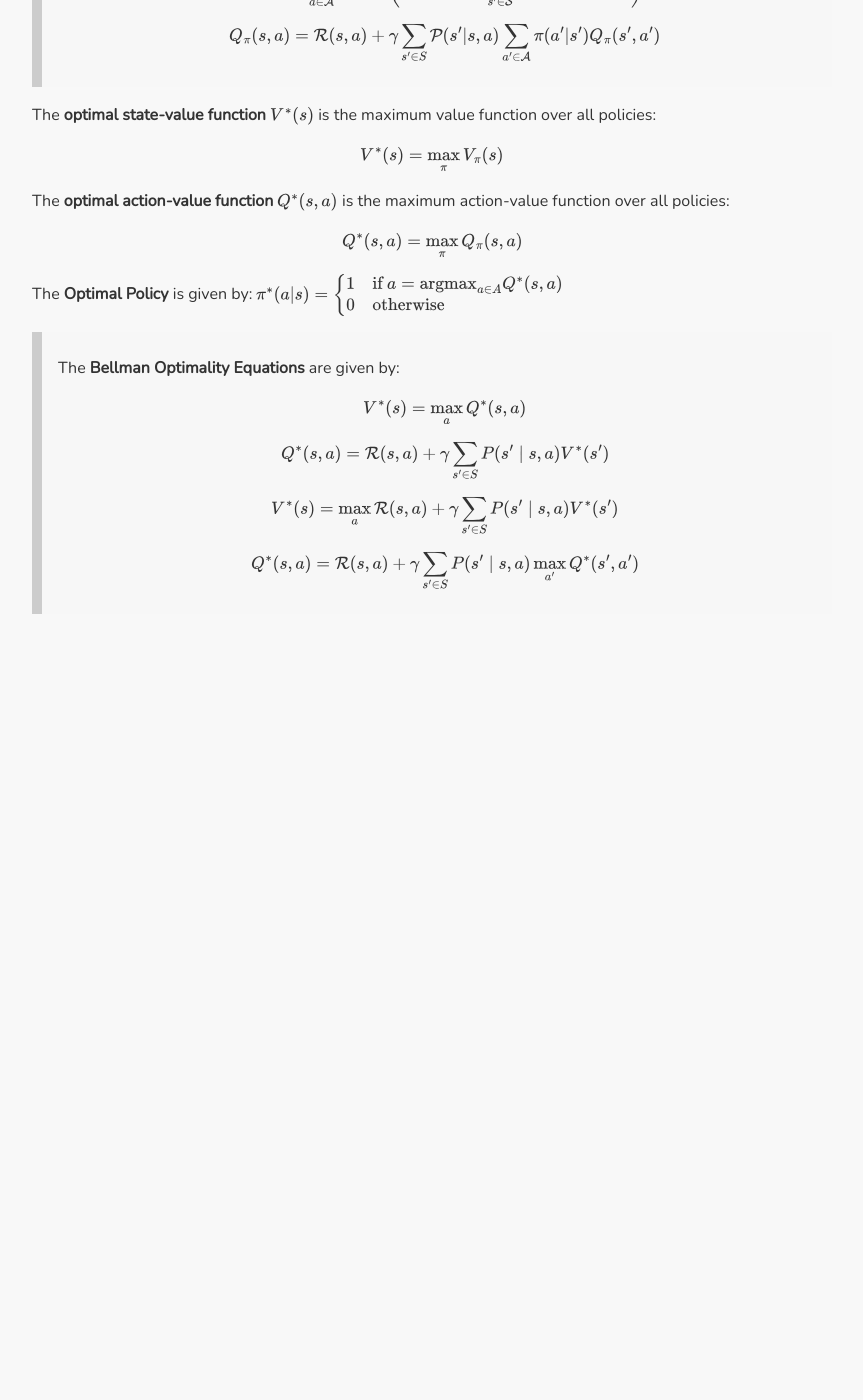
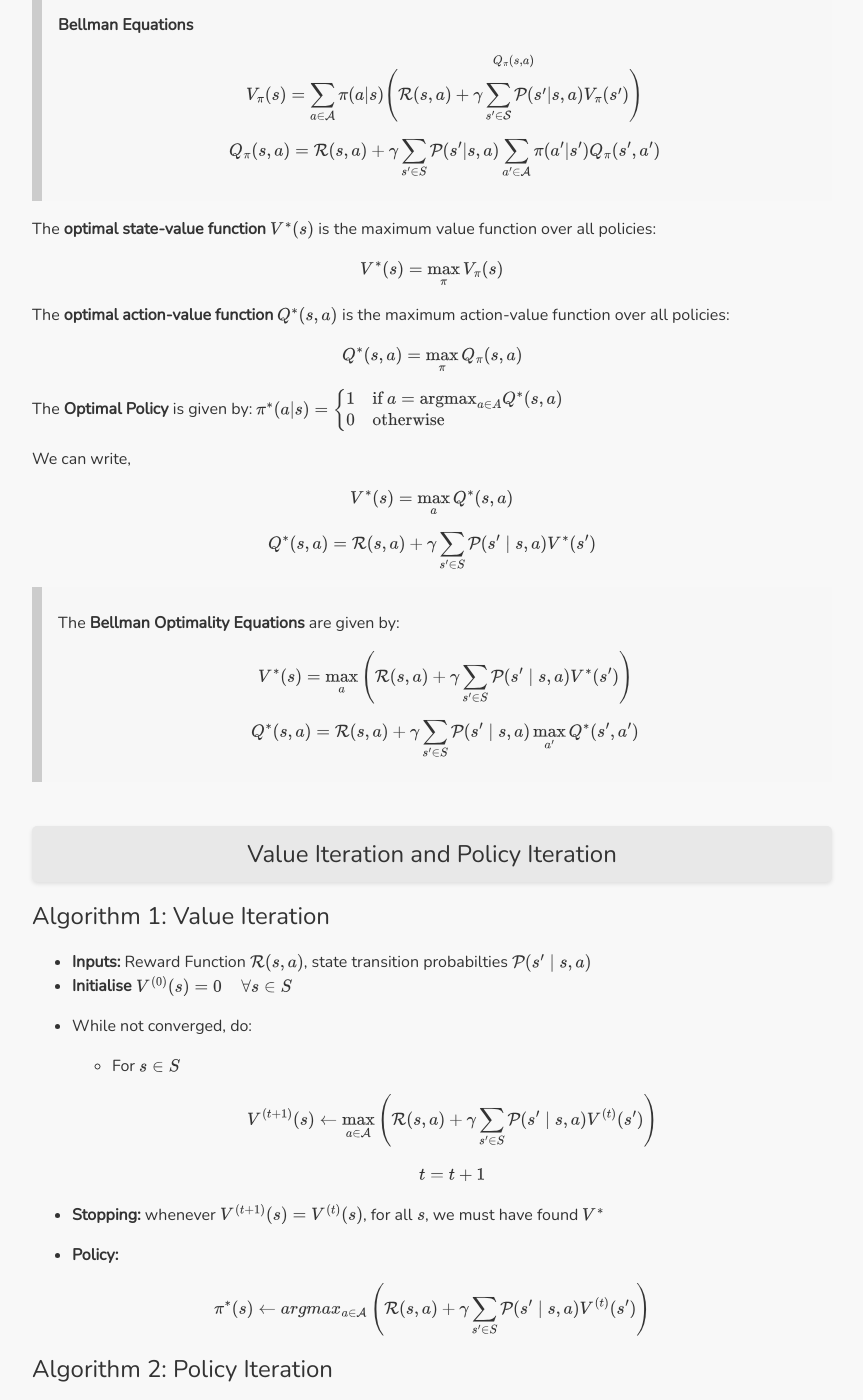
Before and after one commit to daatsi-aeres/sid-rs-portfolio.github.io, a Jekyll site: the page built from _posts/2024-02-5-rl.md, in a window 1280 px wide and 1400 px high, scrolled down 3320 px. Shown: the whole window, without its empty margins (208-1071 px from the left). Built offline with Jekyll 4.4.1, drawn with Linux system fonts in a browser that asks for light colours; before the commit the page ends 3950 px from its top, so only the background shows below that; some of the changed text lies outside the part shown.

Commit message:
Update 2024-02-5-rl.md

```diff
--- a/_posts/2024-02-5-rl.md
+++ b/_posts/2024-02-5-rl.md
@@ -75,11 +75,15 @@ $$ \pi(a|s) = \mathbb{P}[A_t = a | S_t = s] $$
 
 - A policy fully defines the behaviour of an agent
 - MDP policies depend on the current state (not the history)
-- i.e., Policies are **stationary** (time-independent), $$ A_t \sim \pi(\cdot|S_t), \forall t > 0 $$
+- i.e., Policies are **stationary** (time-independent), $$ A_t \sim \pi( . \mid S_t), \forall t > 0 $$
 
 The **state-value function** $$ V_{\pi}(s) $$ for an MDP is the expected return starting from state  $$s  $$, and then following policy  $$\pi $$:
 
 $$ V_{\pi}(s) = \mathbb{E}_{\pi}[G_t \mid S_t = s] $$
+
+<div class="side-note">
+<strong> Value of a State </strong>: From this state, if I take the best possible action at each subsequent step, what is the long-term reward I can expect?
+</div>
 
 The **action-value function**  $$ Q_{\pi}(s, a)  $$ is the expected return starting from state  $$ s  $$, taking action  $$ a  $$, and then following policy  $$ \pi  $$:
 
@@ -114,7 +118,7 @@ $$ Q_{\pi}(s, a) = \mathbb{E}_{\pi}[R_{t+1} + \gamma Q_{\pi}(S_{t+1}, A_{t+1}) \
 
 > **Bellman Equations**
 \begin{equation}
- V_{\pi}(s) = \sum_{a \in \mathcal{A}}\pi(a|s) \left( \mathcal{R}(s,a) + \gamma \sum_{s' \in \mathcal{S}}\mathcal{P}(s' | s,a )V_{\pi}(s')\right)
+V_{\pi}(s) = \sum_{a \in \mathcal{A}}\pi(a|s) \overset{Q_{\pi}(s,a)}{\left(\mathcal{R}(s,a) + \gamma \sum_{s' \in \mathcal{S}}\mathcal{P}(s' | s,a )V_{\pi}(s')\right)}
  \end{equation}
  \begin{equation}
  Q_{\pi}(s,a) = \mathcal{R}(s,a) + \gamma\sum_{s' \in S}\mathcal{P}(s' |s,a) \sum_{a' \in \mathcal{A}}\pi(a'|s') Q_{\pi}(s',a')
@@ -139,12 +143,51 @@ $$ \pi^*(a|s) =
 0 & \text{otherwise}
 \end{cases} $$
 
+We can write,
+
+$$ V^*(s) = \max_a Q^*(s, a) $$
+
+$$ Q^*(s,a) = \mathcal{R}(s,a) + \gamma\sum_{s' \in S}\mathcal{P}(s' \mid s,a) V^*(s') $$
+
 > The **Bellman Optimality Equations** are given by:
 >
->$$ V^*(s) = \max_a Q^*(s, a) $$
+>$$ V^*(s) = \max_a \left( \mathcal{R}(s,a) + \gamma\sum_{s' \in S}\mathcal{P}(s' \mid s,a) V^*(s') \right) $$
 >
->$$ Q^*(s,a) = \mathcal{R}(s,a) + \gamma\sum_{s' \in S} P(s' \mid s,a) V^*(s') $$
->
->$$ V^*(s) = \max_a \mathcal{R}(s,a) + \gamma\sum_{s' \in S} P(s' \mid s,a) V^*(s') $$
->
->$$ Q^* (s, a) = \mathcal{R}(s,a) + \gamma \sum_{s' \in S}P(s'\mid s,a) \max_{a'} Q^* (s', a')  $$
+>$$ Q^* (s, a) = \mathcal{R}(s,a) + \gamma \sum_{s' \in S}\mathcal{P}(s'\mid s,a) \max_{a'} Q^* (s', a')  $$
+
+
+<h2 class="post-title">Value Iteration and Policy Iteration</h2>
+
+## Algorithm 1: Value Iteration
+
+- **Inputs:** Reward Function $$\mathcal{R}(s,a)$$, state transition probabilties $$\mathcal{P}(s' \mid s,a)$$
+- **Initialise** $$V^{(0)}(s) = 0 \:\:\:\:\:\forall s \in S$$
+- While not converged, do:
+
+    - For $$s \in S$$
+
+    $$ V^{(t+1)}(s) \leftarrow \max_{a \in \mathcal{A}} \left( \mathcal{R}(s,a) +  \gamma\sum_{s' \in S} \mathcal{P}(s' \mid s,a) V^{(t)}(s') \right) $$
+
+    $$ t = t+1 $$
+- **Stopping:** whenever $$V^{(t+1)}(s) = V^{(t)}(s)$$, for all $$s$$, we must have found $$V^*$$
+
+- **Policy:**
+
+$$\pi^*(s) \leftarrow argmax_{a \in \mathcal{A}} \left( \mathcal{R}(s,a) +  \gamma\sum_{s' \in S} \mathcal{P}(s' \mid s,a) V^{(t)}(s') \right) $$
+
+
+## Algorithm 2: Policy Iteration
+
+- **Inputs:** Reward Function $$\mathcal{R}(s,a)$$, state transition probabilties $$\mathcal{P}(s' \mid s,a)$$
+- **Initialise** $$\pi$$ randomly
+- While not converged, do:
+
+    - Solve the Bellman Equations defined by policy $$\pi$$
+
+    $$ V^{\pi}(s) = \mathcal{R}(s,\pi(s)) +  \gamma\sum_{s' \in S} \mathcal{P}(s' \mid s, \pi(s)) V^{\pi}(s') $$
+
+    - update $$\pi$$
+
+    $$ \pi(s) \leftarrow argmax_{a \in \mathcal{A}} \left( \mathcal{R}(s,a) + \gamma \sum_{s' \in \mathcal{S}} \mathcal{P}(s' \mid s,a)V^{\pi}(s') \right) $$
+
+- Return $$\pi$$
```
